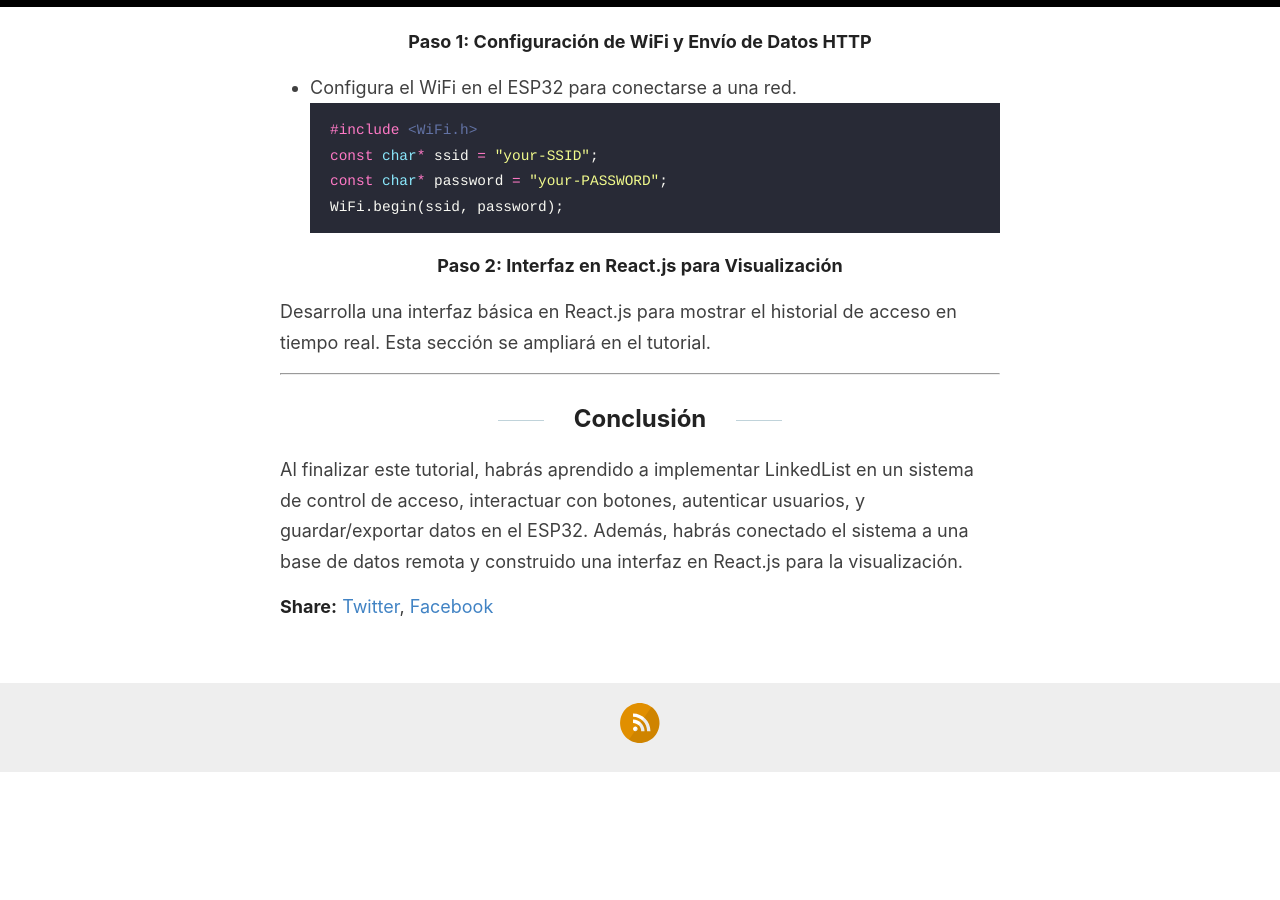
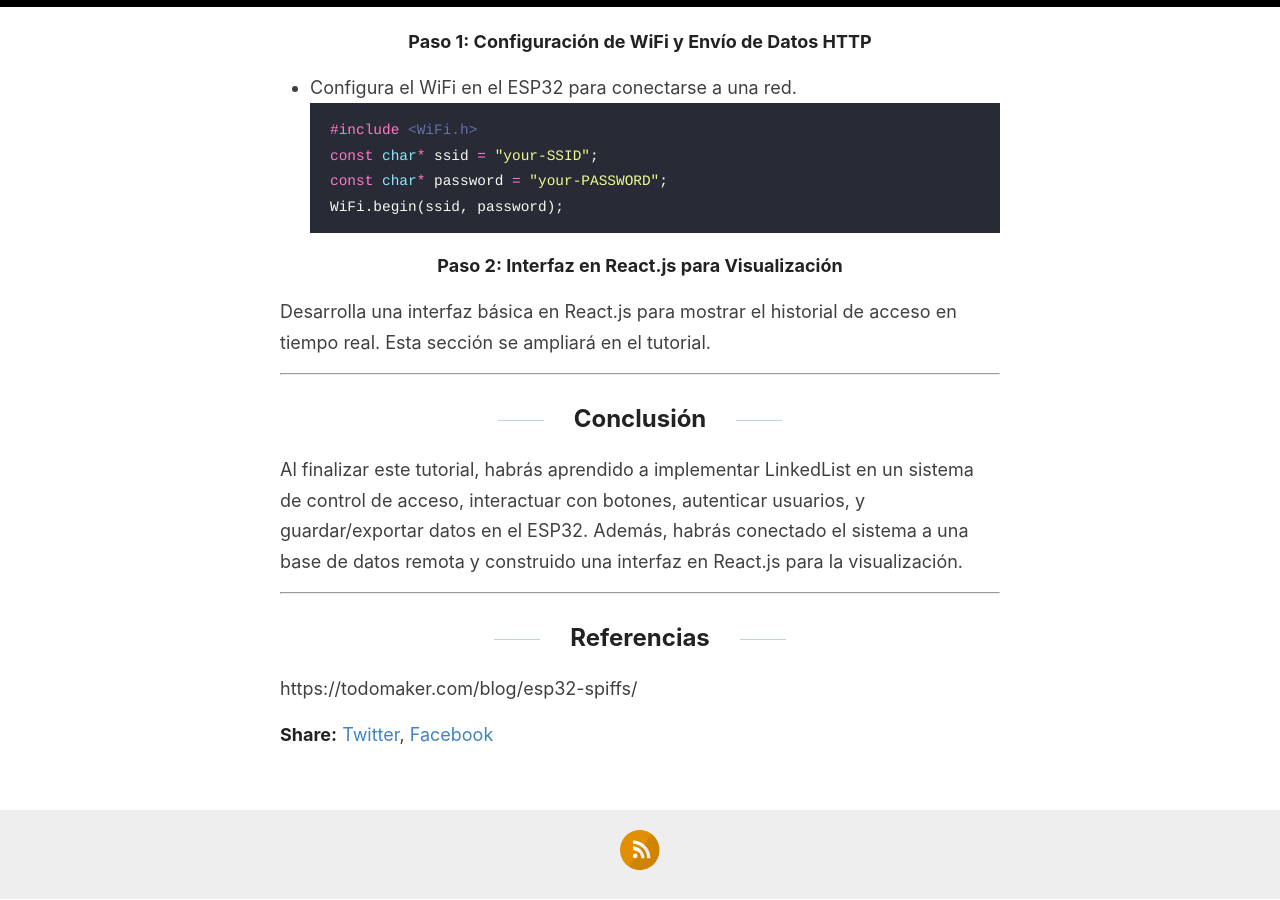
Before and after one commit to ethelpoe/ethelpoe.github.io, a Jekyll site: the page built from _posts/2024-11-03-Control_Acceso_ESP32_LinkedList.md, in a window 1280 px wide and 900 px high, scrolled down 5050 px. Built offline with Jekyll 4.4.1, drawn with Linux system fonts in a browser that asks for light colours; before the commit the page ends 5823 px from its top, so only the background shows below that.

Commit message:
Update 2024-11-03-Control_Acceso_ESP32_LinkedList.md

```diff
--- a/_posts/2024-11-03-Control_Acceso_ESP32_LinkedList.md
+++ b/_posts/2024-11-03-Control_Acceso_ESP32_LinkedList.md
@@ -203,3 +203,9 @@ Desarrolla una interfaz básica en React.js para mostrar el historial de acceso
 
 ## Conclusión
 Al finalizar este tutorial, habrás aprendido a implementar LinkedList en un sistema de control de acceso, interactuar con botones, autenticar usuarios, y guardar/exportar datos en el ESP32. Además, habrás conectado el sistema a una base de datos remota y construido una interfaz en React.js para la visualización.
+
+---
+
+## Referencias
+
+https://todomaker.com/blog/esp32-spiffs/
```
